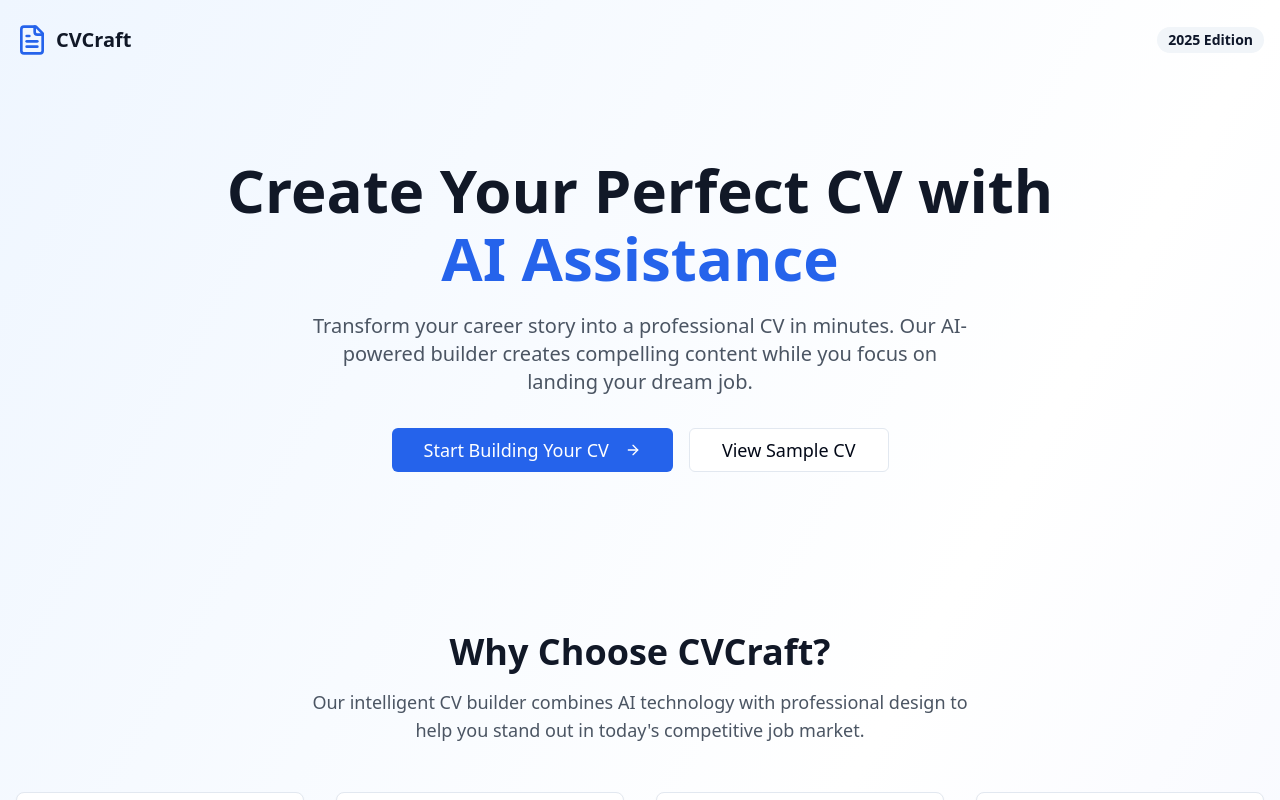
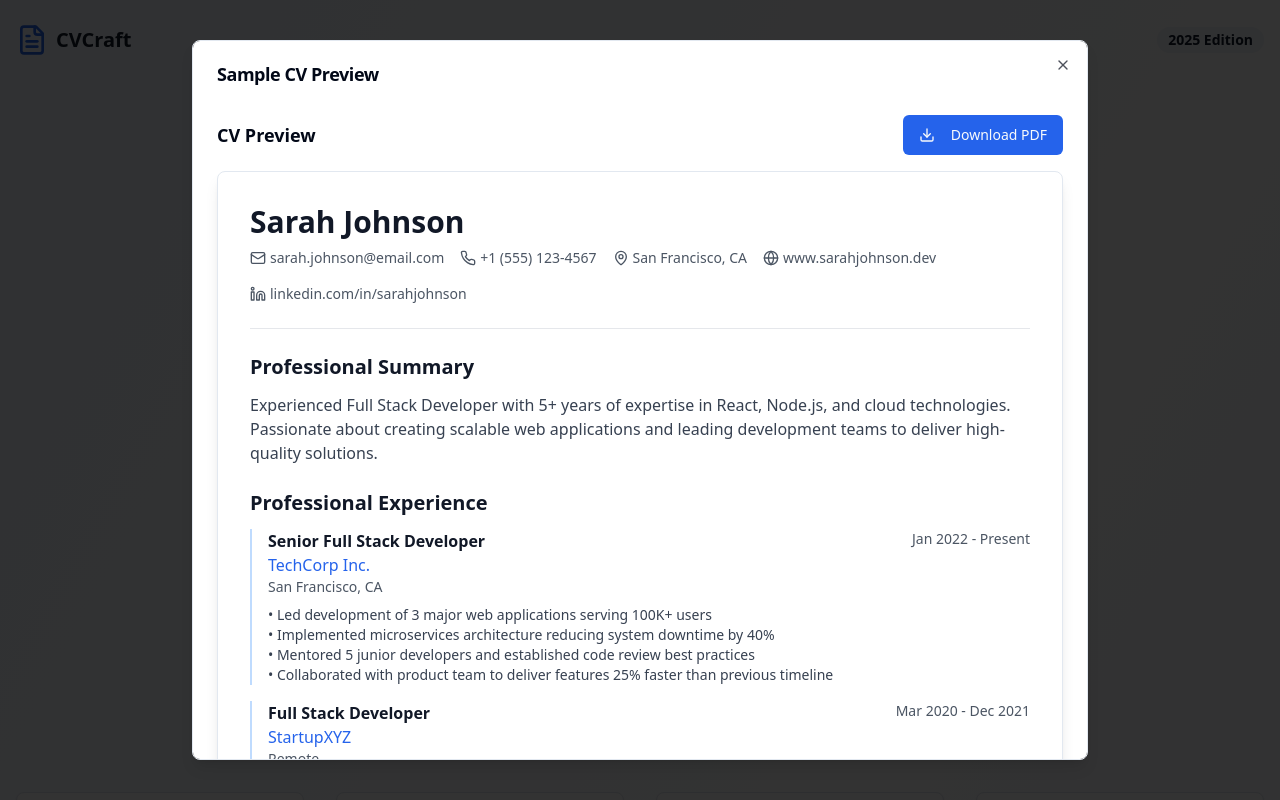
Before and after one commit to plotinaArhin15/cv-craft-ai-flow-73, a React (Vite) app: page / in a window 1280 px wide. Both pictures are taken after a click on the button "View Sample CV". Shown: the top 800 px of the page. Built offline with nearby package versions, Linux system fonts and the light colour scheme.

Commit message:
Fix: Implement view CV sample functionality
Adds functionality to view a sample CV.

```diff
--- /dev/null
+++ b/src/components/SampleCVModal.tsx
@@ -0,0 +1,85 @@
+
+import { Dialog, DialogContent, DialogHeader, DialogTitle } from "@/components/ui/dialog";
+import CVPreview from "@/components/cv/CVPreview";
+import { CVData } from "@/pages/Builder";
+
+interface SampleCVModalProps {
+  open: boolean;
+  onOpenChange: (open: boolean) => void;
+}
+
+const SampleCVModal = ({ open, onOpenChange }: SampleCVModalProps) => {
+  const sampleData: CVData = {
+    personalInfo: {
+      fullName: "Sarah Johnson",
+      email: "sarah.johnson@email.com",
+      phone: "+1 (555) 123-4567",
+      location: "San Francisco, CA",
+      linkedIn: "linkedin.com/in/sarahjohnson",
+      website: "www.sarahjohnson.dev",
+      professionalSummary: "Experienced Full Stack Developer with 5+ years of expertise in React, Node.js, and cloud technologies. Passionate about creating scalable web applications and leading development teams to deliver high-quality solutions."
+    },
+    experiences: [
+      {
+        id: "1",
+        jobTitle: "Senior Full Stack Developer",
+        company: "TechCorp Inc.",
+        location: "San Francisco, CA",
+        startDate: "2022-01-01",
+        endDate: "",
+        current: true,
+        description: "• Led development of 3 major web applications serving 100K+ users\n• Implemented microservices architecture reducing system downtime by 40%\n• Mentored 5 junior developers and established code review best practices\n• Collaborated with product team to deliver features 25% faster than previous timeline"
+      },
+      {
+        id: "2",
+        jobTitle: "Full Stack Developer",
+        company: "StartupXYZ",
+        location: "Remote",
+        startDate: "2020-03-01",
+        endDate: "2021-12-01",
+        current: false,
+        description: "• Built responsive web applications using React, TypeScript, and Node.js\n• Integrated third-party APIs and payment processing systems\n• Optimized database queries resulting in 60% performance improvement\n• Participated in agile development process and daily standups"
+      }
+    ],
+    education: [
+      {
+        id: "1",
+        degree: "Bachelor of Science in Computer Science",
+        institution: "University of California, Berkeley",
+        location: "Berkeley, CA",
+        startDate: "2016-08-01",
+        endDate: "2020-05-01",
+        gpa: "3.8"
+      }
+    ],
+    skills: [
+      "JavaScript",
+      "TypeScript",
+      "React",
+      "Node.js",
+      "Python",
+      "AWS",
+      "Docker",
+      "PostgreSQL",
+      "MongoDB",
+      "Git",
+      "Agile/Scrum",
+      "REST APIs"
+    ]
+  };
+
+  return (
+    <Dialog open={open} onOpenChange={onOpenChange}>
+      <DialogContent className="max-w-4xl max-h-[90vh] overflow-auto">
+        <DialogHeader>
+          <DialogTitle>Sample CV Preview</DialogTitle>
+        </DialogHeader>
+        <div className="mt-4">
+          <CVPreview data={sampleData} />
+        </div>
+      </DialogContent>
+    </Dialog>
+  );
+};
+
+export default SampleCVModal;
--- a/src/pages/Index.tsx
+++ b/src/pages/Index.tsx
@@ -1,4 +1,4 @@
-
+import { useState } from "react";
 import { Button } from "@/components/ui/button";
 import { Card } from "@/components/ui/card";
 import { Badge } from "@/components/ui/badge";
@@ -15,8 +15,11 @@ import {
   Settings
 } from "lucide-react";
 import { Link } from "react-router-dom";
+import SampleCVModal from "@/components/SampleCVModal";
 
 const Index = () => {
+  const [showSampleCV, setShowSampleCV] = useState(false);
+
   const features = [
     {
       icon: Sparkles,
@@ -96,7 +99,12 @@ const Index = () => {
                 <ArrowRight className="ml-2 h-4 w-4 sm:h-5 sm:w-5" />
               </Button>
             </Link>
-            <Button variant="outline" size="lg" className="px-6 sm:px-8 py-3 sm:py-4 text-base sm:text-lg w-full sm:w-auto">
+            <Button
+              variant="outline"
+              size="lg"
+              className="px-6 sm:px-8 py-3 sm:py-4 text-base sm:text-lg w-full sm:w-auto"
+              onClick={() => setShowSampleCV(true)}
+            >
               View Sample CV
             </Button>
           </div>
@@ -206,6 +214,8 @@ const Index = () => {
           </div>
         </div>
       </footer>
+
+      <SampleCVModal open={showSampleCV} onOpenChange={setShowSampleCV} />
     </div>
   );
 };
```
